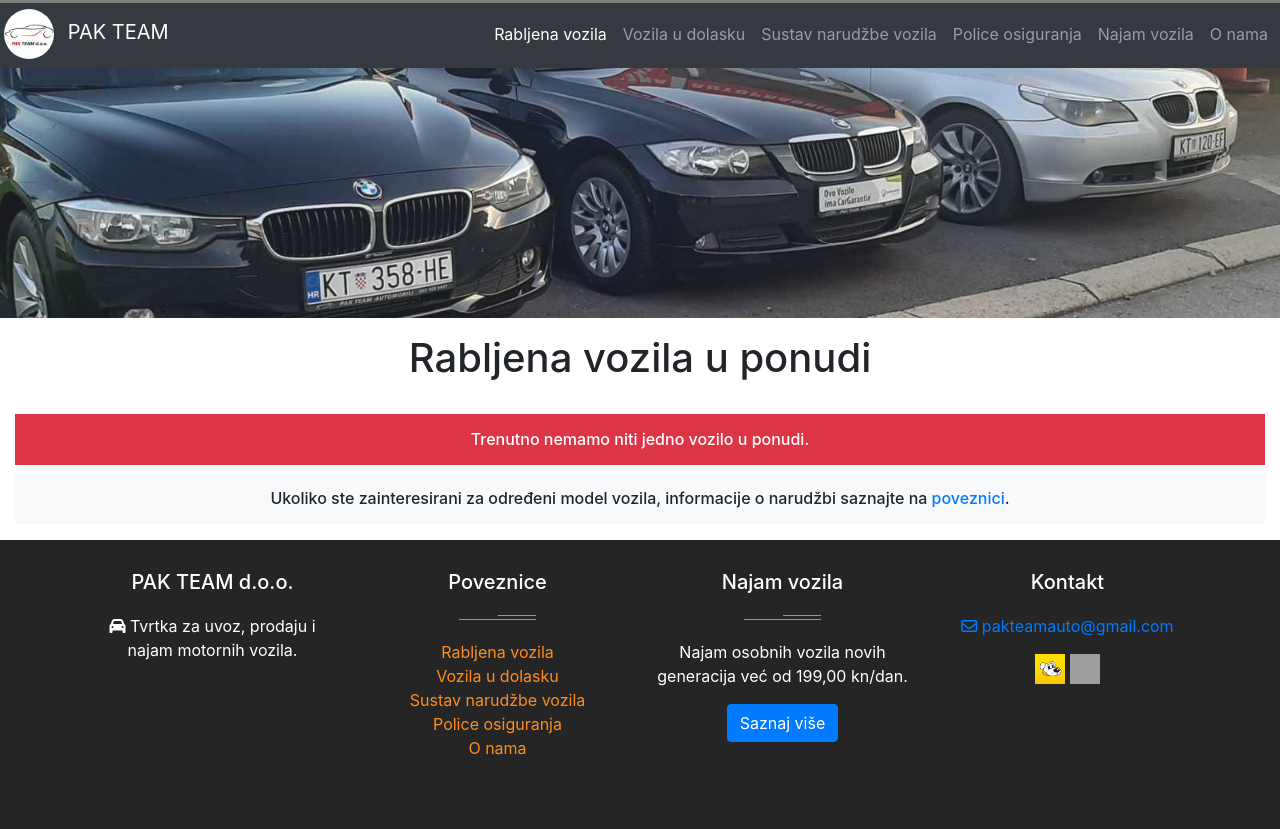
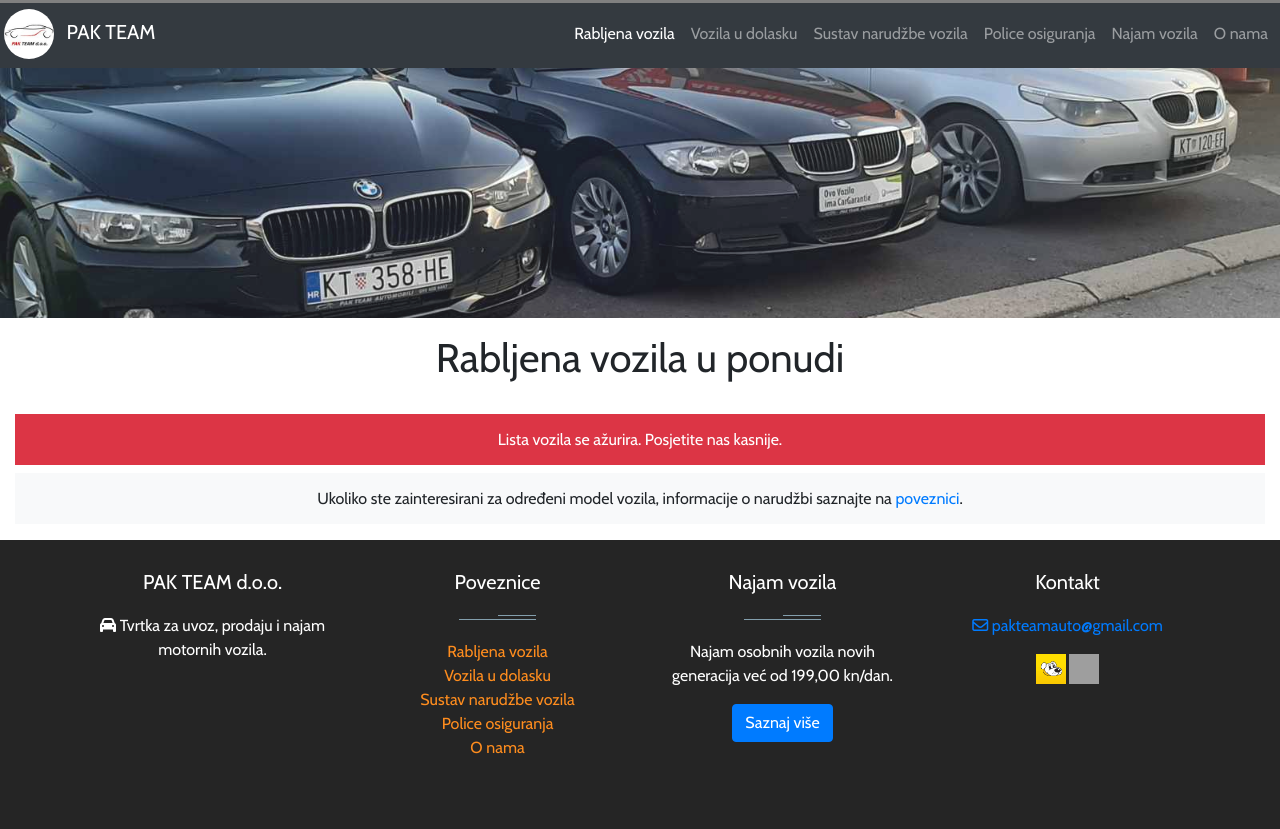
Before and after one commit to Branimir97/pak-team, a Symfony app: template templates/used_vehicles/index.html.twig in a window 1280 px wide. Shown: the top 829 px of the page. Run offline with Twig, Linux system fonts and the light colour scheme; the template is opened without the code that fills it, so the values that code supplies are empty; some libraries are stand-ins or nearby versions; grey boxes are pictures that could not be loaded.

Commit message:
Applied new font

```diff
--- a/templates/base.html.twig
+++ b/templates/base.html.twig
@@ -10,6 +10,7 @@
         <link rel="icon" href="{{ asset('images/pak-team-logo.jpg') }}" type="image/x-icon">
 
         <!-- Stylesheets -->
+        <link rel="stylesheet" href="{{ asset("css/font.css") }}">
         <link rel="stylesheet" href="{{ asset("css/progress-bar.css") }}">
         <link rel="stylesheet" href="{{ asset("css/navigation.css") }}">
         <link rel="stylesheet" href="{{ asset("css/wrappers.css") }}">
--- a/templates/used_vehicles/index.html.twig
+++ b/templates/used_vehicles/index.html.twig
@@ -14,7 +14,7 @@
 
       {% if vehicles.getTotalItemCount == 0 %}
             <h6 class="text-center mt-3 p-3 bg-danger text-white">
-                Trenutno nemamo niti jedno vozilo u ponudi.
+                Lista vozila se ažurira. Posjetite nas kasnije.
             </h6>
             <h6 class="text-center bg-light p-3">
                 Ukoliko ste zainteresirani za određeni model vozila, informacije o narudžbi saznajte na
```
